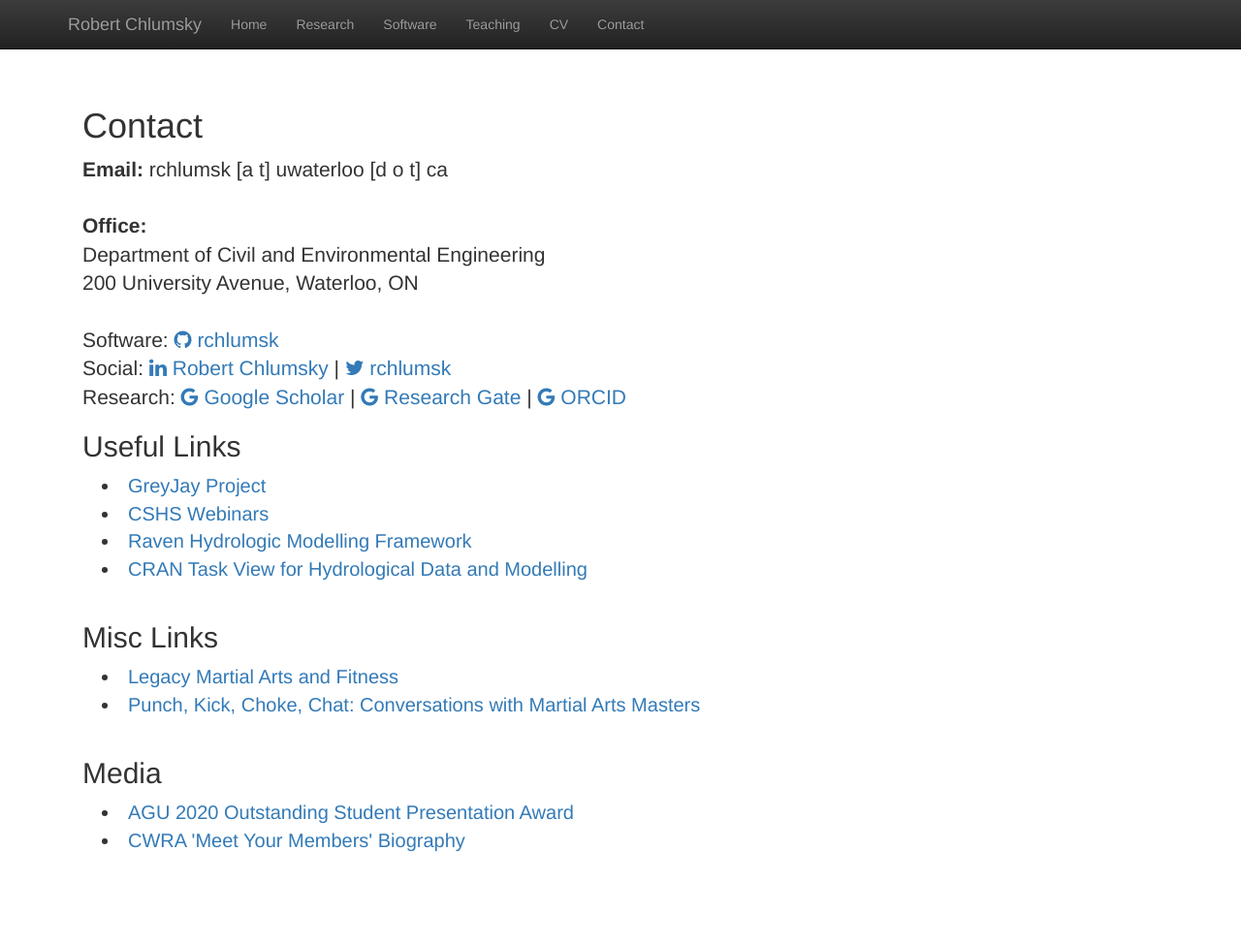
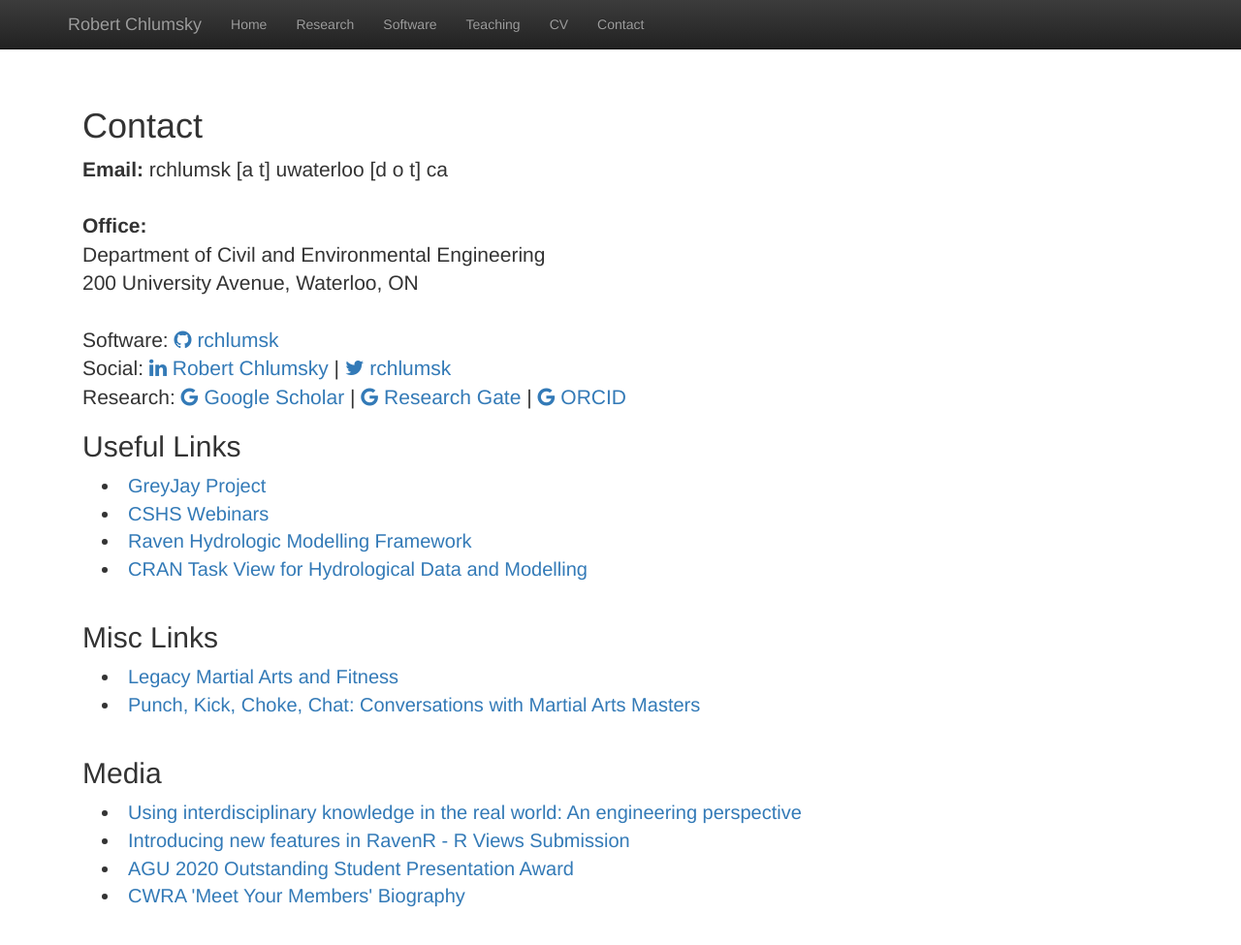
Before and after one commit to rchlumsk/rchlumsk.github.io, a Jekyll site: the page built from contact.html, in a window 1280 px wide and 1009 px high. Shown: the top 975 px of the window at 97% size. Built offline with Jekyll 4.4.1, drawn with Linux system fonts in a browser that asks for light colours; nearby versions of some CDN libraries; library files that are not in the unit come from our copies.

Commit message:
added links to contact page

```diff
--- a/contact.html
+++ b/contact.html
@@ -41,7 +41,9 @@ title:  'Contact'
 
 <h2>Media</h2>
 <p class="content" style="padding:0px;margin:0px 20px 0px;">
-    <li style="padding:0px;margin:0px 20px 0px;font-size:20px;"> <a href = "https://uwaterloo.ca/engineering/news/phd-students-win-top-honours-hydrology-presentations">AGU 2020 Outstanding Student Presentation Award</a>  </li>
+    <li style="padding:0px;margin:0px 20px 0px;font-size:20px;"> <a href = "https://uwaterloo.ca/water-institute/news/using-interdisciplinary-knowledge-real-world-engineering">Using interdisciplinary knowledge in the real world: An engineering perspective</a>  </li>
+	<li style="padding:0px;margin:0px 20px 0px;font-size:20px;"> <a href = "https://community.rstudio.com/t/introducing-new-features-in-ravenr-r-views-submission/116080">Introducing new features in RavenR - R Views Submission</a>  </li>
+	<li style="padding:0px;margin:0px 20px 0px;font-size:20px;"> <a href = "https://uwaterloo.ca/engineering/news/phd-students-win-top-honours-hydrology-presentations">AGU 2020 Outstanding Student Presentation Award</a>  </li>
 	<li style="padding:0px;margin:0px 20px 0px;font-size:20px;"> <a href = "https://us12.campaign-archive.com/?u=7c3b90cd5a196f51cd41fbbbf&id=f20ce1d305">CWRA 'Meet Your Members' Biography</a>  </li>
   <br/>
 </p>
```
